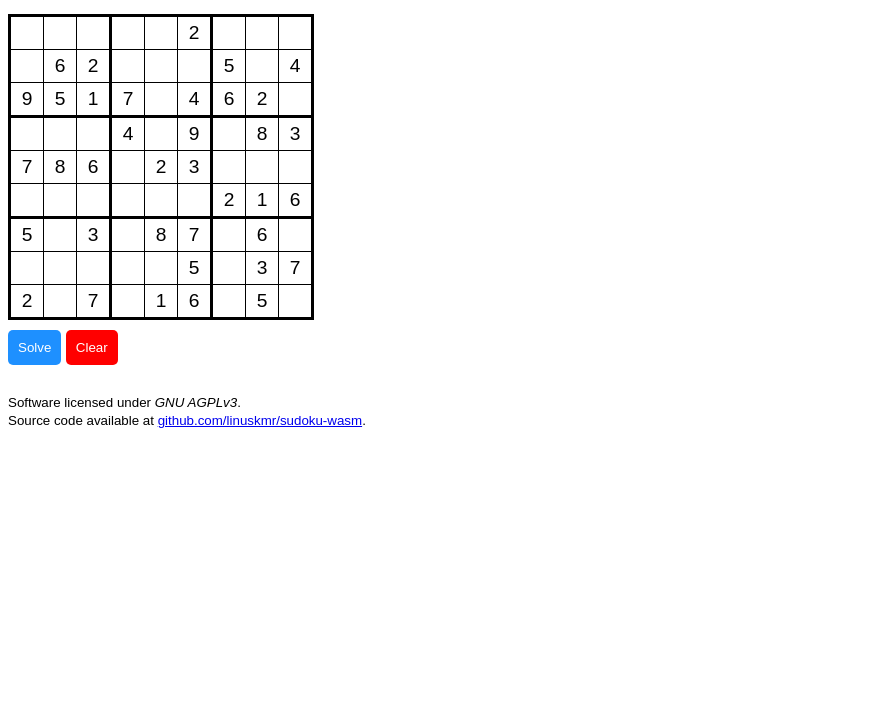
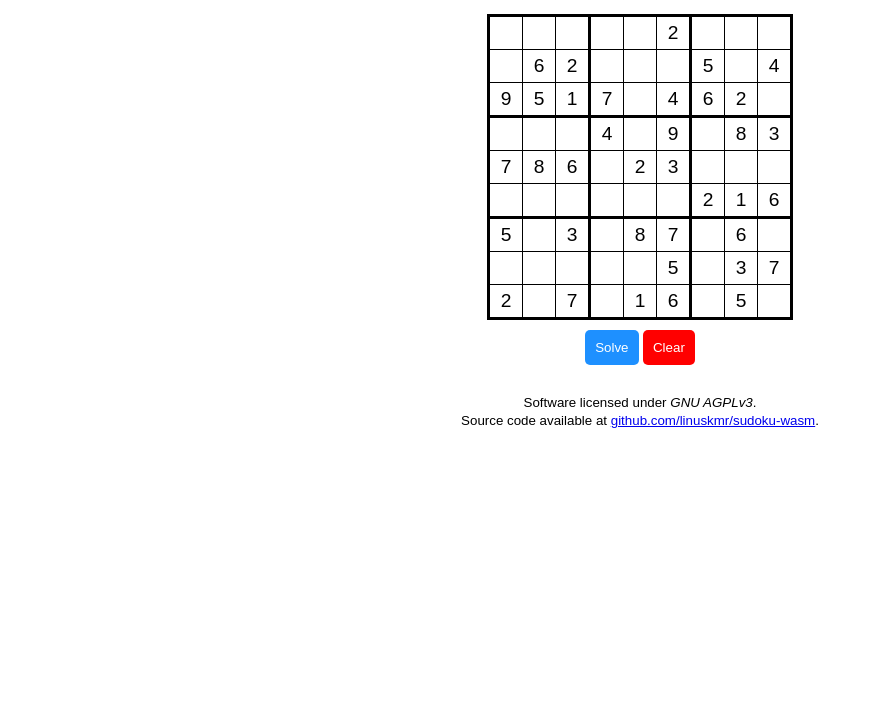
Before and after one commit to linuskmr/sudoku-wasm, a website with bundled scripts: page index.html in a window 1280 px wide. Shown: the part 78-800 px from the top of the page, without its empty margins (0-873 px from the left). Built offline with nearby package versions, Linux system fonts and the light colour scheme.

Commit message:
Center content

```diff
--- a/index.html
+++ b/index.html
@@ -12,6 +12,7 @@
 	<style>
 		body {
 			font-family: sans-serif;
+			text-align: center;
 		}
 		tr:first-child {
 			border-top: solid;
@@ -24,6 +25,9 @@
 		}
 		tr:nth-child(3n) {
 			border-bottom: solid;
+		}
+		table {
+			margin: 0 auto;
 		}
 		table, td {
 			border: 1px solid black;
```
